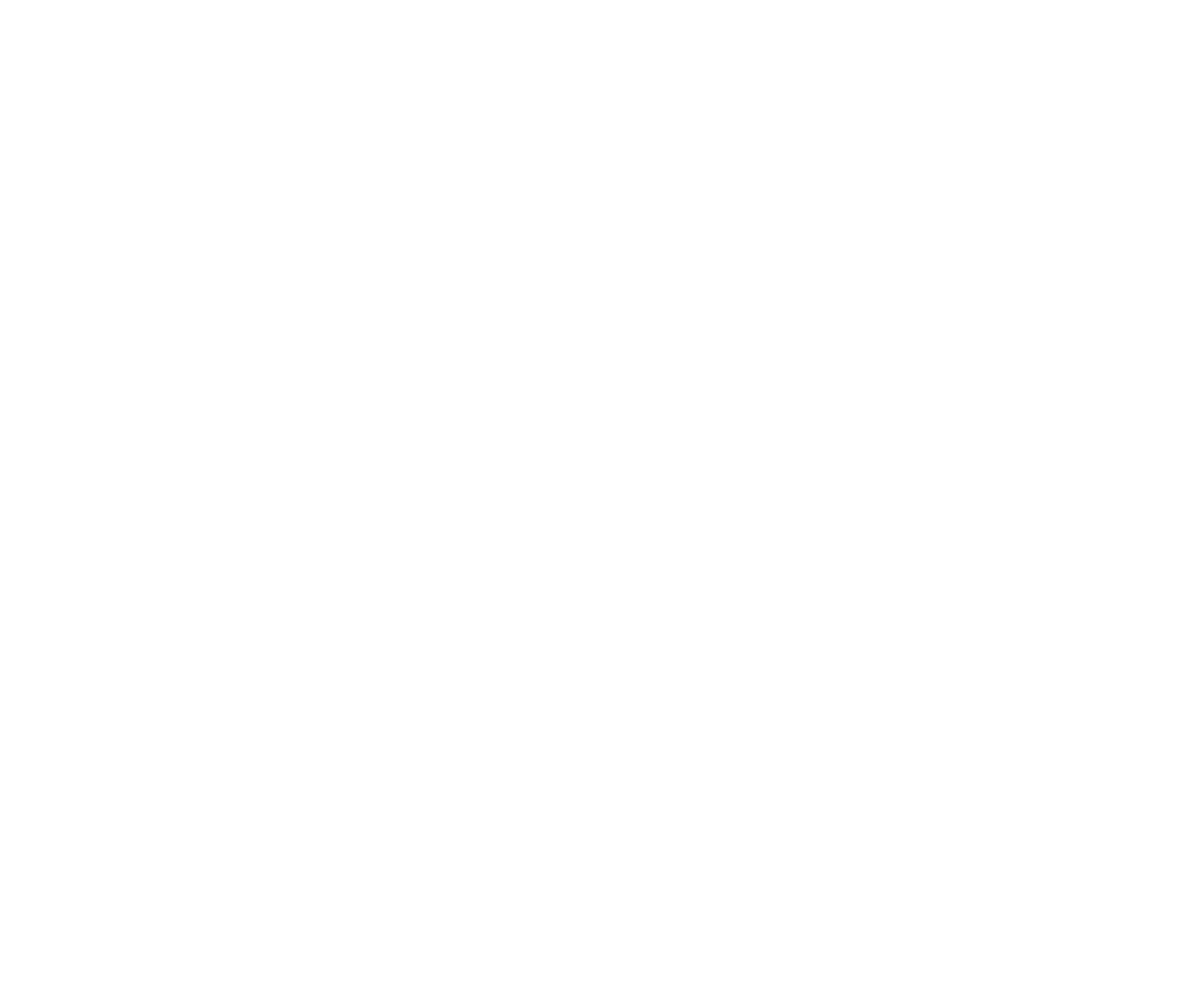
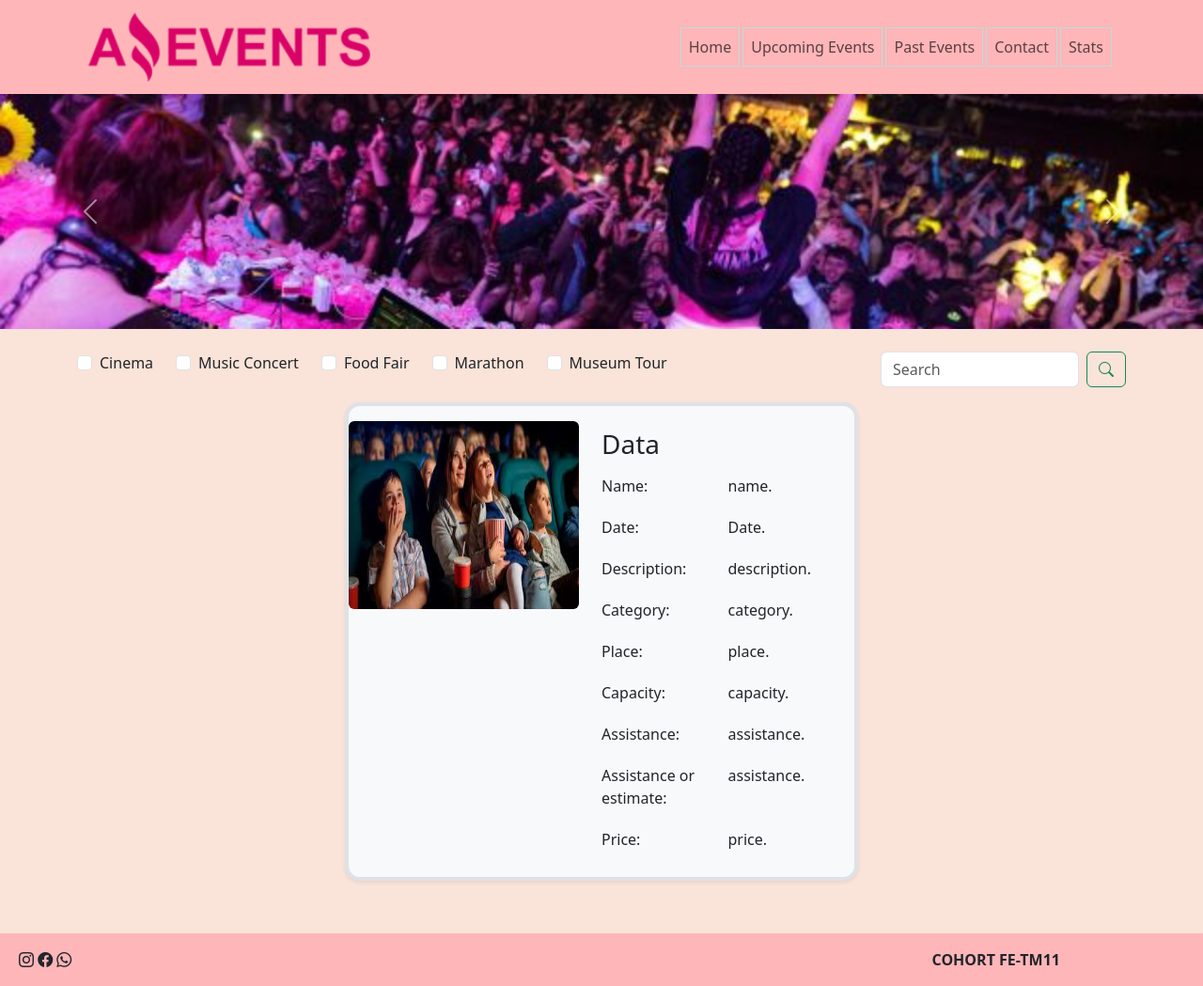
Before and after one commit to lilenguzman01/AmazingEvents_Guzman, a plain HTML site: page pages/details.html in a window 1280 px wide. Shown: the whole page at 94% size. Before the commit the page ends 800 px from the top, so only its background shows below. Drawn offline with nearby package versions, Linux system fonts and the light colour scheme.

Commit message:
details terminado

```diff
--- a/pages/contactUs.html
+++ b/pages/contactUs.html
@@ -5,8 +5,8 @@
     <meta charset="UTF-8">
     <meta http-equiv="X-UA-Compatible" content="IE=edge">
     <meta name="viewport" content="width=device-width, initial-scale=1.0">
-    <title>Amazing Events</title>
-    <link rel="icon" href="./assets/img/LogoAmazingEvents.ico">
+    <title>Amazing Events | Contact</title>
+    <link rel="icon" href="../assets/img/LogoAmazingEvents.ico">
     <link href="https://cdn.jsdelivr.net/npm/bootstrap@5.3.0-alpha1/dist/css/bootstrap.min.css" rel="stylesheet"
         integrity="sha384-GLhlTQ8iRABdZLl6O3oVMWSktQOp6b7In1Zl3/Jr59b6EGGoI1aFkw7cmDA6j6gD" crossorigin="anonymous">
     <link rel="stylesheet" href="https://cdn.jsdelivr.net/npm/bootstrap-icons@1.10.3/font/bootstrap-icons.css">
@@ -157,11 +157,11 @@
                     </div>
                 </div>
                 <div class="col-5 pb-3">
-                    <label for="userMasagge" class="form-label">Mesagge:</label>
+                    <label for="userMessage" class="form-label">Message:</label>
                     <div class="input-group has-validation">
-                        <textarea name="mansagge" id="mansagge" cols="60" rows="4"></textarea>
+                        <textarea name="mesagge" id="message" cols="60" rows="4"></textarea>
                         <div class="invalid-feedback">
-                            Your Mesagge is required.
+                            Your Message is required.
                         </div>
                     </div>
                 </div>
--- a/pages/details.html
+++ b/pages/details.html
@@ -0,0 +1,247 @@
+<!DOCTYPE html>
+<html lang="en">
+
+<head>
+    <meta charset="UTF-8">
+    <meta http-equiv="X-UA-Compatible" content="IE=edge">
+    <meta name="viewport" content="width=device-width, initial-scale=1.0">
+    <title>Amazing Events | Details</title>
+    <link rel="icon" href="../assets/img/LogoAmazingEvents.ico">
+    <link href="https://cdn.jsdelivr.net/npm/bootstrap@5.3.0-alpha1/dist/css/bootstrap.min.css" rel="stylesheet"
+        integrity="sha384-GLhlTQ8iRABdZLl6O3oVMWSktQOp6b7In1Zl3/Jr59b6EGGoI1aFkw7cmDA6j6gD" crossorigin="anonymous">
+    <link rel="stylesheet" href="https://cdn.jsdelivr.net/npm/bootstrap-icons@1.10.3/font/bootstrap-icons.css">
+    <link rel="stylesheet" href="../assets/css/styles.css">
+</head>
+
+<body>
+    <header>
+        <div class="container">
+            <div class="navCompleta">
+                <nav class="navbar navbar-expand-lg ">
+                    <div class="container-fluid">
+                        <a class="navbar-brand" href="#">
+                            <img class="logo" src="../assets/img/LogoAmazingEvents.ico" alt="logo">
+                        </a>
+                        <div class="barraNav">
+                            <button class="navbar-toggler" type="button" data-bs-toggle="collapse"
+                                data-bs-target="#navbarNav" aria-controls="navbarNav" aria-expanded="false"
+                                aria-label="Toggle navigation">
+                                <span class="navbar-toggler-icon"></span>
+                            </button>
+                            <div class="collapse navbar-collapse" id="navbarNav">
+                                <ul class="navbar-nav">
+                                    <li class="nav-item">
+                                        <a class="nav-link" aria-current="page" href="../index.html">Home</a>
+                                    </li>
+                                    <li class="nav-item">
+                                        <a class="nav-link" href="./upcomingEvents.html">Upcoming Events</a>
+                                    </li>
+                                    <li class="nav-item">
+                                        <a class="nav-link" href="./pastEvents.html">Past Events</a>
+                                    </li>
+                                    <li class="nav-item">
+                                        <a class="nav-link" href="./contactUs.html">Contact</a>
+                                    </li>
+                                    <li class="nav-item">
+                                        <a class="nav-link" href="./stats.html">Stats</a>
+                                    </li>
+                                </ul>
+                            </div>
+                        </div>
+                    </div>
+                </nav>
+            </div>
+        </div>
+
+    </header>
+    <main>
+        <div class="carousel">
+            <div id="carouselExample" class="carousel slide">
+                <div class="carousel-inner">
+                    <div class="carousel-item active">
+                        <img src="../assets/img/1gallery_card.jpeg" class="d-block w-100" alt="...">
+                    </div>
+                    <div class="carousel-item">
+                        <img src="../assets/img/2party.jpg" class="d-block w-100" alt="...">
+                    </div>
+                    <div class="carousel-item">
+                        <img src="../assets/img/fiesta-neon.jpg" class="d-block w-100" alt="...">
+                    </div>
+                </div>
+                <button class="carousel-control-prev" type="button" data-bs-target="#carouselExample"
+                    data-bs-slide="prev">
+                    <span class="carousel-control-prev-icon" aria-hidden="true"></span>
+                    <span class="visually-hidden">Previous</span>
+                </button>
+                <button class="carousel-control-next" type="button" data-bs-target="#carouselExample"
+                    data-bs-slide="next">
+                    <span class="carousel-control-next-icon" aria-hidden="true"></span>
+                    <span class="visually-hidden">Next</span>
+                </button>
+            </div>
+        </div>
+        <div class="container pt-4 ">
+            <div class="row">
+                <div class="col-lg-9 col-md-12">
+                    <div class="row">
+                        <div class="col-md-auto">
+                            <div class="form-check">
+                                <input class="form-check-input" type="checkbox" value="" id="flexCheckDefault">
+                                <label class="form-check-label" for="flexCheckDefault">
+                                    Cinema
+                                </label>
+                            </div>
+                        </div>
+                        <div class="col-md-auto">
+                            <div class="form-check">
+                                <input class="form-check-input" type="checkbox" value="" id="flexCheckChecked">
+                                <label class="form-check-label" for="flexCheckChecked">
+                                    Music Concert
+                                </label>
+                            </div>
+                        </div>
+                        <div class="col-md-auto">
+                            <div class="form-check">
+                                <input class="form-check-input" type="checkbox" value="" id="flexCheckChecked">
+                                <label class="form-check-label" for="flexCheckChecked">
+                                    Food Fair
+                                </label>
+                            </div>
+                        </div>
+                        <div class="col-md-auto">
+                            <div class="form-check">
+                                <input class="form-check-input" type="checkbox" value="" id="flexCheckChecked">
+                                <label class="form-check-label" for="flexCheckChecked">
+                                    Marathon
+                                </label>
+                            </div>
+                        </div>
+                        <div class="col-md-auto">
+                            <div class="form-check">
+                                <input class="form-check-input" type="checkbox" value="" id="flexCheckChecked">
+                                <label class="form-check-label" for="flexCheckChecked">
+                                    Museum Tour
+                                </label>
+                            </div>
+                        </div>
+                    </div>
+                </div>
+                <div class="col-lg-3 col-md-12">
+                    <div class="search1 ">
+                        <form class="d-flex" role="search">
+                            <input class="form-control me-2" type="search" placeholder="Search" aria-label="Search">
+                            <button class="btn btn-outline-success" type="submit"><i class="bi bi-search"></i></button>
+                        </form>
+                    </div>
+                </div>
+            </div>
+        </div>
+        <div class="container pt-3">
+            <div class="row">
+                <div class="col-md-3 "></div>
+                <div class="col-md-6 ">
+                    <div
+                        class="row g-0 border border-4 rounded-4 overflow-hidden flex-md-row mb-4 shadow-sm h-md-250 position-relative bg-light">
+                        <div class="col d-none d-lg-block">
+                            <img src="../assets/img/Cinema.jpg" class="card-img-top rounded-2" alt="cinema">
+                        </div>
+                        <div class="col p-4 d-flex flex-column position-static">
+                            <h3 class="mb-0">Data</h3>
+                            <div class="row">
+                                <div class="col">
+                                    <div class="mb-1">Name:</div>
+                                </div>
+                                <div class="col">
+                                    <p class="card-text mb-auto">name.</p>
+                                </div>
+                            </div>
+                            <div class="row">
+                                <div class="col">
+                                    <div class="mb-1">Date:</div>
+                                </div>
+                                <div class="col">
+                                    <p class="card-text mb-auto">Date.</p>
+                                </div>
+                            </div>
+                            <div class="row">
+                                <div class="col">
+                                    <div class="mb-1">Description:</div>
+                                </div>
+                                <div class="col">
+                                    <p class="card-text mb-auto">description.</p>
+                                </div>
+                            </div>
+                            <div class="row">
+                                <div class="col">
+                                    <div class="mb-1">Category:</div>
+                                </div>
+                                <div class="col">
+                                    <p class="card-text mb-auto">category.</p>
+                                </div>
+                            </div>
+                            <div class="row">
+                                <div class="col">
+                                    <div class="mb-1">Place:</div>
+                                </div>
+                                <div class="col">
+                                    <p class="card-text mb-auto">place.</p>
+                                </div>
+                            </div>
+                            <div class="row">
+                                <div class="col">
+                                    <div class="mb-1">Capacity:</div>
+                                </div>
+                                <div class="col">
+                                    <p class="card-text mb-auto">capacity.</p>
+                                </div>
+                            </div>
+                            <div class="row">
+                                <div class="col">
+                                    <div class="mb-1">Assistance:</div>
+                                </div>
+                                <div class="col">
+                                    <p class="card-text mb-auto">assistance.</p>
+                                </div>
+                            </div>
+                            <div class="row">
+                                <div class="col">
+                                    <div class="mb-1">Assistance or estimate:</div>
+                                </div>
+                                <div class="col">
+                                    <p class="card-text mb-auto">assistance.</p>
+                                </div>
+                            </div>
+                            <div class="row">
+                                <div class="col">
+                                    <div class="mb-1">Price:</div>
+                                </div>
+                                <div class="col">
+                                    <p class="card-text mb-auto">price.</p>
+                                </div>
+                            </div>
+                        </div>
+                    </div>
+                </div>
+            </div>
+        </div>
+    </main>
+    <footer>
+        <div class="container ms-0">
+            <div class="row">
+                <div class="col ms-2">
+                    <i class="bi bi-instagram"></i>
+                    <i class="bi bi-facebook"></i>
+                    <i class="bi bi-whatsapp"></i>
+                </div>
+                <div class="col text-end fw-bolder">
+                    <p>COHORT FE-TM11</p>
+                </div>
+            </div>
+        </div>
+    </footer>
+    <script src="https://cdn.jsdelivr.net/npm/bootstrap@5.3.0-alpha1/dist/js/bootstrap.bundle.min.js"
+        integrity="sha384-w76AqPfDkMBDXo30jS1Sgez6pr3x5MlQ1ZAGC+nuZB+EYdgRZgiwxhTBTkF7CXvN"
+        crossorigin="anonymous"></script>
+</body>
+
+</html>
```
Also changed, not shown: index.html (+1 -1 lines), pages/pastEvents.html (+2 -2 lines), pages/upcomingEvents.html (+2 -2 lines).
